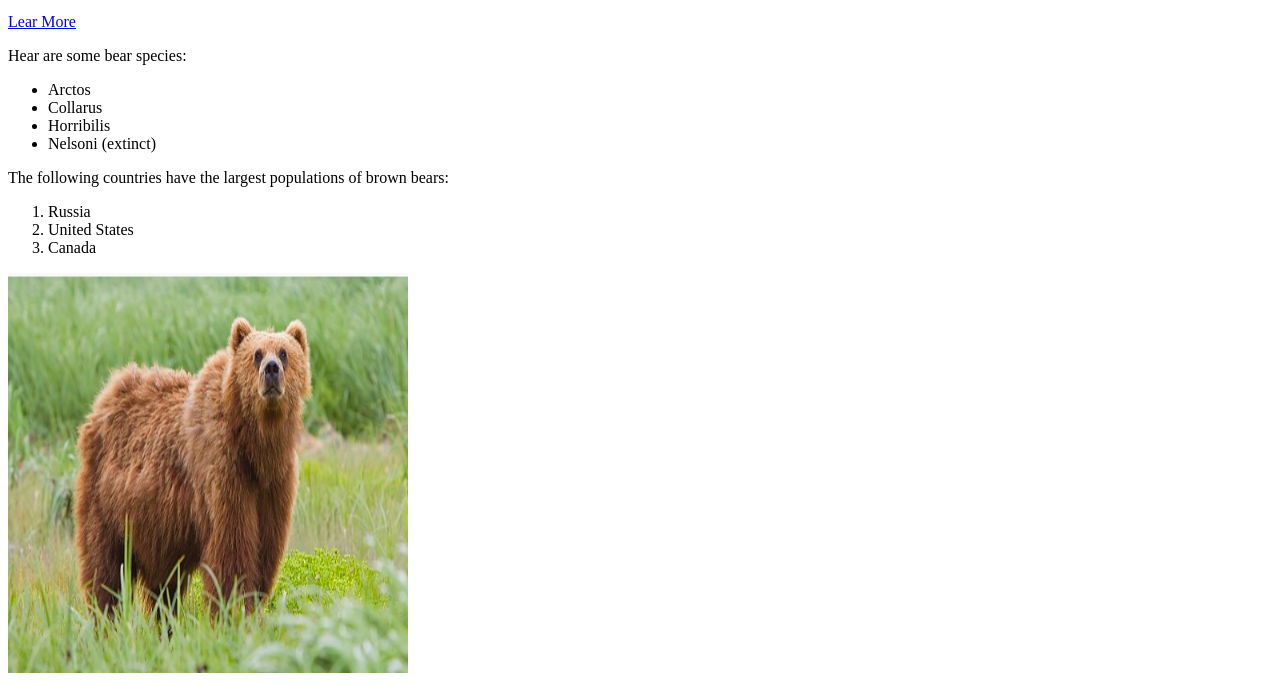
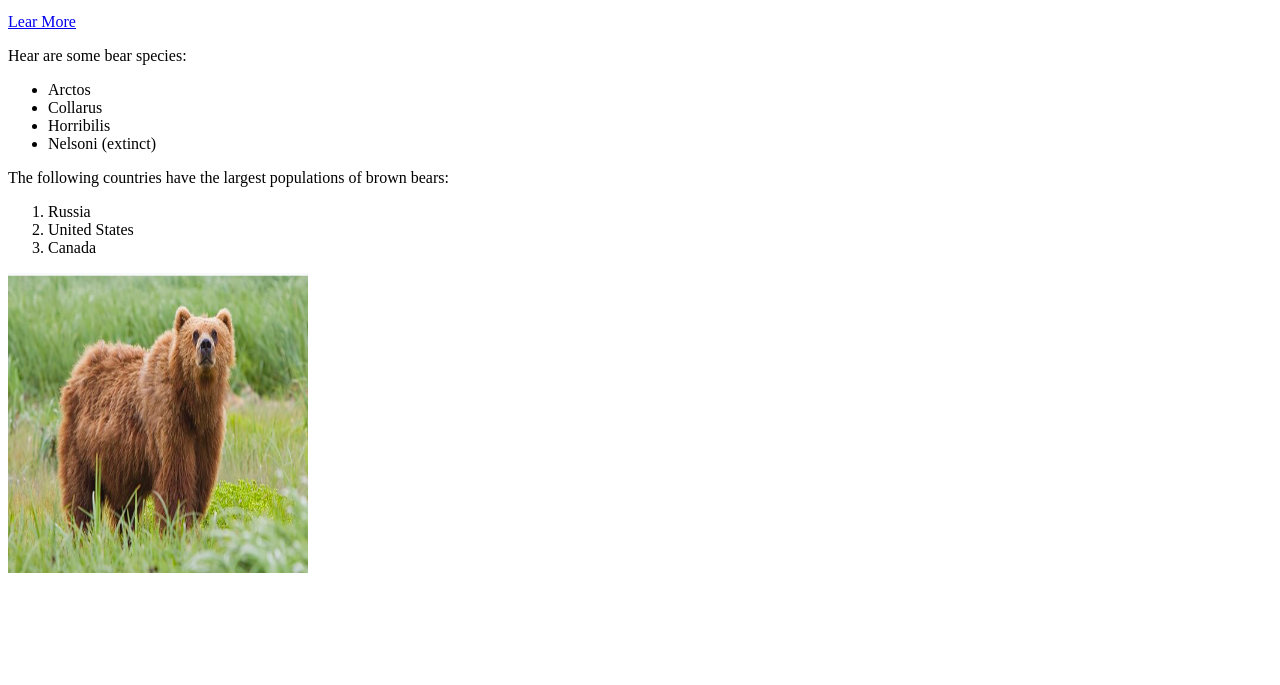
Before and after one commit to 23070601/23070601.github.io, a plain HTML site: page WikiPage.html in a window 1280 px wide. Shown: the part 119-804 px from the top of the page. Drawn offline with Linux system fonts and the light colour scheme.

Commit message:
Update WikiPage.html

```diff
--- a/WikiPage.html
+++ b/WikiPage.html
@@ -25,6 +25,6 @@ including the Atlas bear and the Himalayan brown bear.</p>
             <li>United States</li>
             <li>Canada</li>
         </ol>
-    <img src="pic/bear.jpg" width="400" height="400"/>
+    <img src="pic/bear.jpg" width="300" height="300"/>
 </body>
 </html>
```
